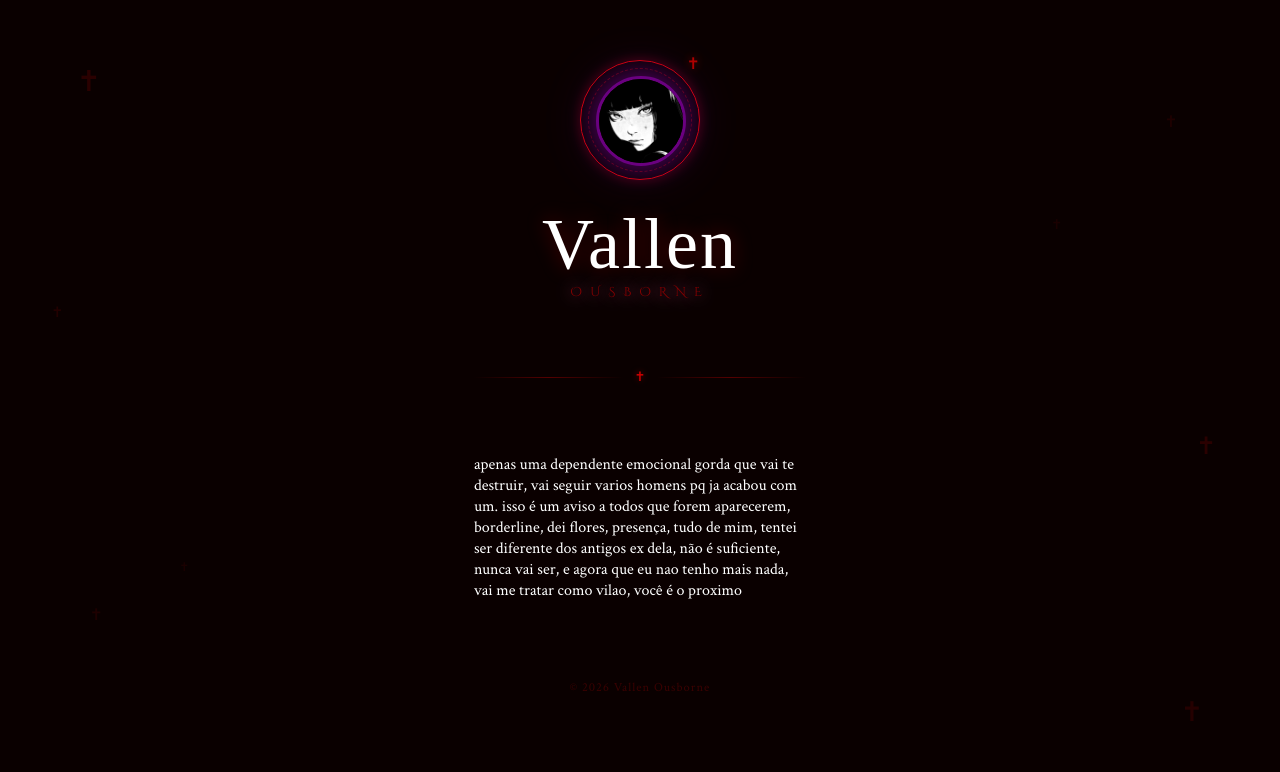
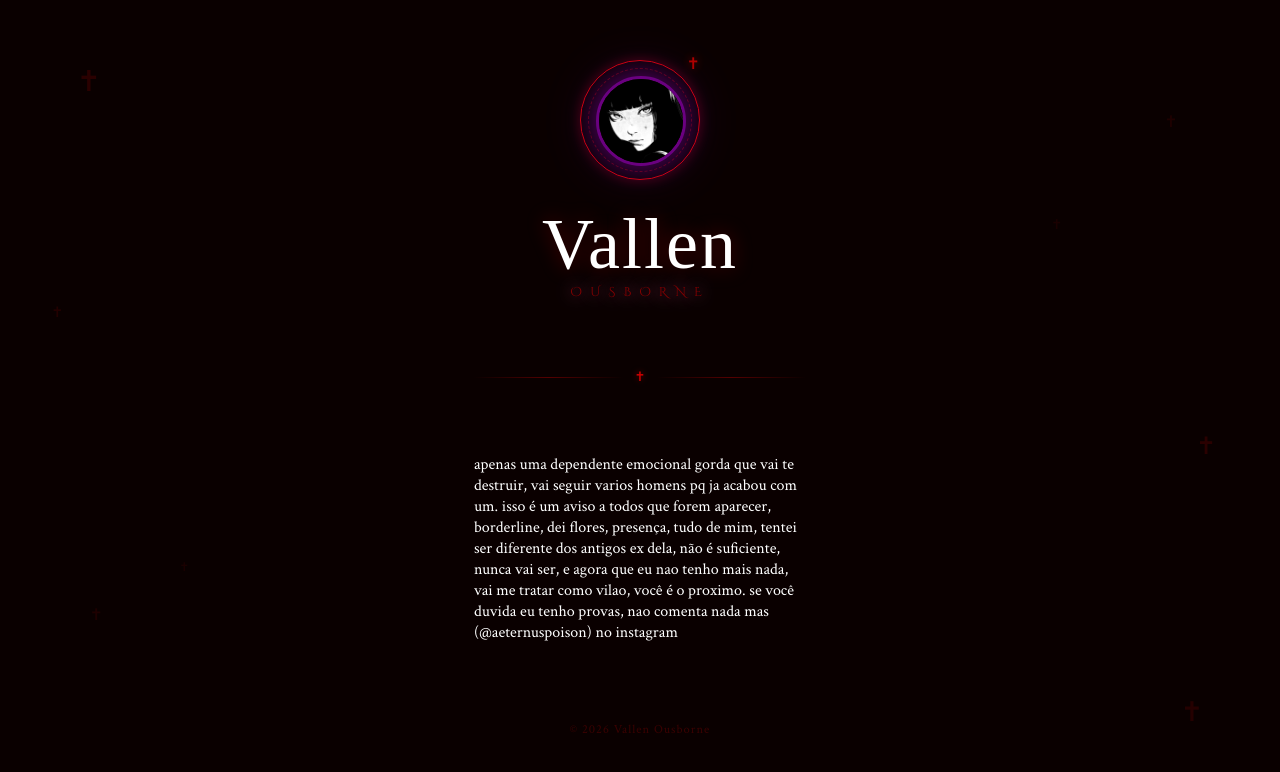
Before and after one commit to luanvictorsz/vallenousbourne, a React (Vite) app: page / in a window 1280 px wide. Shown: the top 772 px of the page. Built offline with nearby package versions, Linux system fonts and the light colour scheme; a web font is replaced by a local one.

Commit message:
feat: adicao

```diff
--- a/src/App.jsx
+++ b/src/App.jsx
@@ -225,8 +225,8 @@ export default function App() {
         </div>
 
         <div className="divider"><span>✝</span></div>
-        <div>apenas uma dependente emocional gorda que vai te destruir, vai seguir varios homens pq ja acabou com um. isso é um aviso a todos que forem aparecerem,
-          borderline, dei flores, presença, tudo de mim, tentei ser diferente dos antigos ex dela, não é suficiente, nunca vai ser, e agora que eu nao tenho mais nada, vai me tratar como vilao, você é o proximo</div>
+        <div>apenas uma dependente emocional gorda que vai te destruir, vai seguir varios homens pq ja acabou com um. isso é um aviso a todos que forem aparecer,
+          borderline, dei flores, presença, tudo de mim, tentei ser diferente dos antigos ex dela, não é suficiente, nunca vai ser, e agora que eu nao tenho mais nada, vai me tratar como vilao, você é o proximo. se você duvida eu tenho provas, nao comenta nada mas (@aeternuspoison) no instagram</div>
         <p className="footer">© {new Date().getFullYear()} Vallen Ousborne</p>
       </div>
     </>
```
